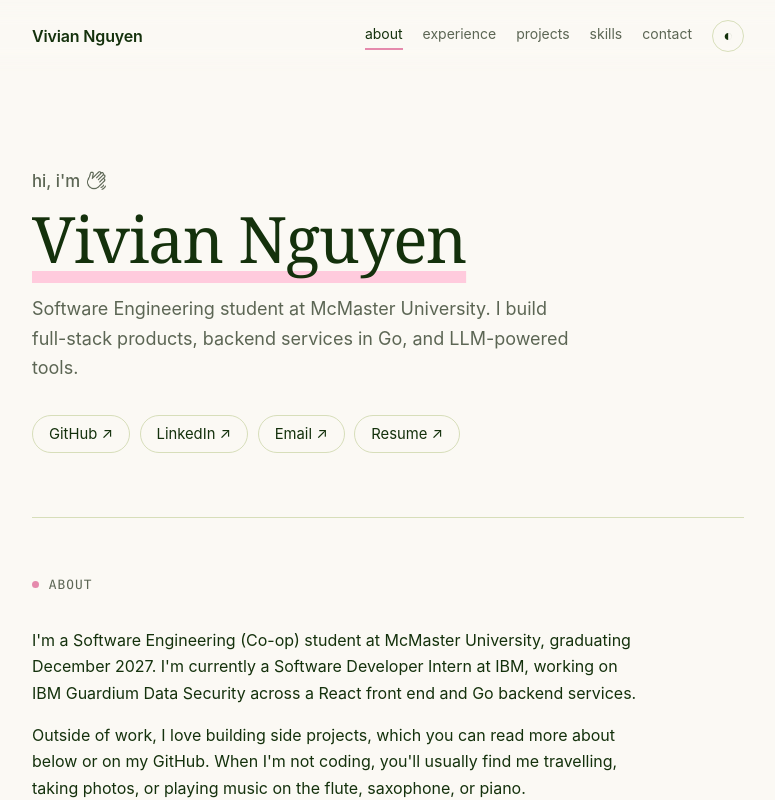
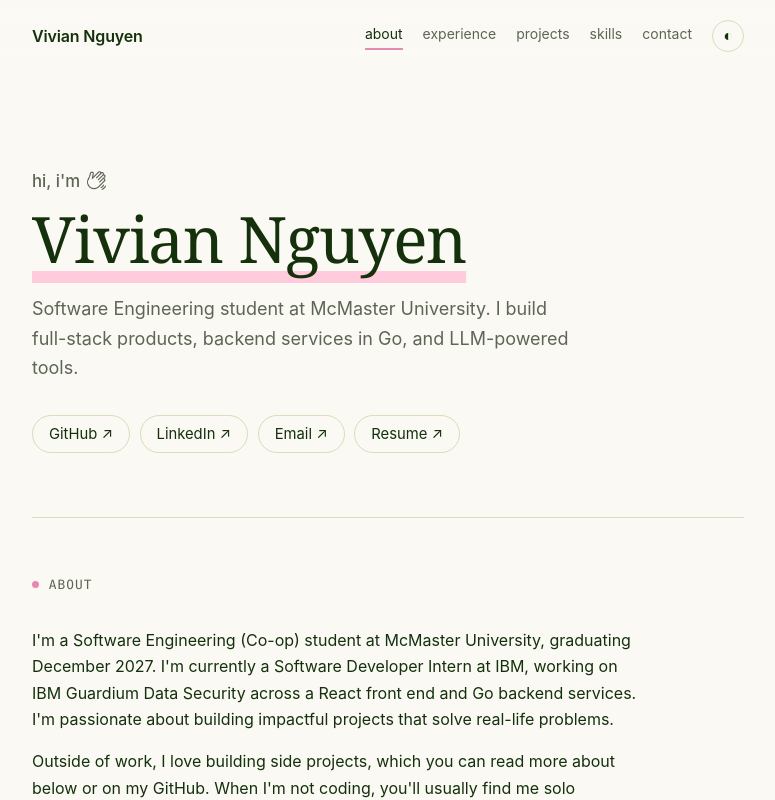
Before and after one commit to vivnguyen1205/vivnguyen1205.github.io, a React (Vite) app: page / in a window 1280 px wide. Shown: the top 800 px of the page, without its empty margins (252-1027 px from the left). Built offline with nearby package versions, Linux system fonts and the light colour scheme.

Commit message:
update bio

```diff
--- a/src/data.ts
+++ b/src/data.ts
@@ -16,8 +16,8 @@ export const profile = {
 }
 
 export const about = [
-  "I'm a Software Engineering (Co-op) student at McMaster University, graduating December 2027. I'm currently a Software Developer Intern at IBM, working on IBM Guardium Data Security across a React front end and Go backend services.",
-  "Outside of work, I love building side projects, which you can read more about below or on my GitHub. When I'm not coding, you'll usually find me travelling, taking photos, or playing music on the flute, saxophone, or piano.",
+  "I'm a Software Engineering (Co-op) student at McMaster University, graduating December 2027. I'm currently a Software Developer Intern at IBM, working on IBM Guardium Data Security across a React front end and Go backend services. I'm passionate about building impactful projects that solve real-life problems.",
+  "Outside of work, I love building side projects, which you can read more about below or on my GitHub. When I'm not coding, you'll usually find me solo travelling, taking photos, or playing music on the flute, saxophone, or piano.",
 ]
 
 export type Experience = {
```
